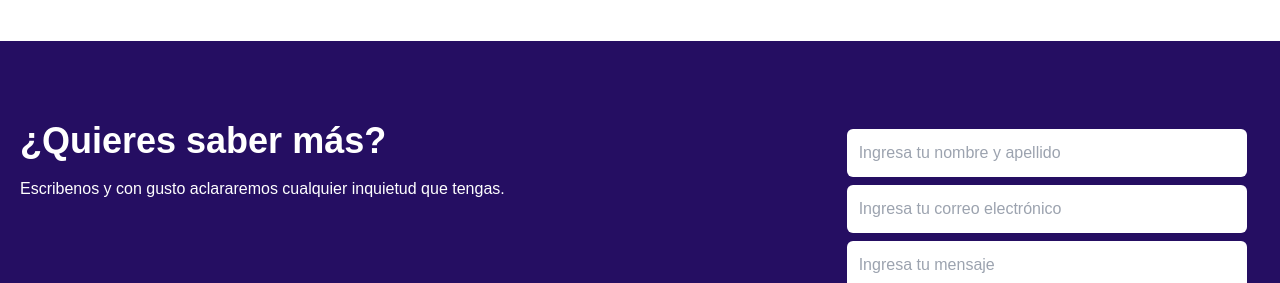
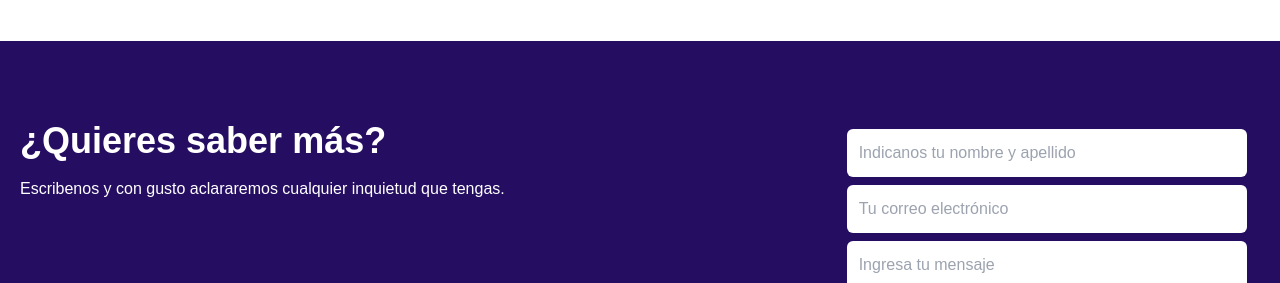
Before and after one commit to Dentmedia-oddi/client_oddi, a React (Create React App) app in the folder oddi/: page / in a window 1280 px wide. Shown: the part 1947-2230 px from the top of the page. Built offline with nearby package versions, Linux system fonts and the light colour scheme.

Commit message:
contact form configuration with getform

```diff
--- a/oddi/src/components/InterestForm.jsx
+++ b/oddi/src/components/InterestForm.jsx
@@ -1,33 +1,54 @@
-import React from "react";
+import React, { useRef } from "react";
+
+const getForm = "https://getform.io/f/d06f2036-e491-45dc-87ea-b8fdbdb6f786";
 
 function InterestForm() {
-  return  (
+  const formRef = useRef(null);
+
+  const handleSubmit = () => {
+    setTimeout(() => {
+      formRef.current.reset();
+    }, 500);
+    formRef.current.submit();
+  };
+
+  return (
     <div className="w-full py-16 text-white px-4">
       <div className="max-w-[1240px] mx-auto grid lg:grid-cols-3">
         <div className="lg:col-span-2 my-4">
           <h1 className="md:text-4xl sm:text-3xl text-2xl font-bold pb-4">
             ¿Quieres saber más?
           </h1>
-          <p>Escribenos y con gusto aclararemos cualquier inquietud que tengas.</p>
+          <p>
+            Escribenos y con gusto aclararemos cualquier inquietud que tengas.
+          </p>
         </div>
         <div className="my-4">
           <div className="flex flex-col sm:flex-row mx-auto items-center justify-between w-full">
-            <form>
+            <form
+              ref={formRef}
+              method="POST"
+              action={getForm}
+              onSubmit={handleSubmit}
+            >
               <input
                 className="p-3 my-2 w-[400px] flex  rounded-md text-black"
                 type="text"
-              placeholder="Ingresa tu nombre y apellido"
+                placeholder="Indicanos tu nombre y apellido"
+                name='name'
               />
               <input
                 className="p-3 my-2 w-[400px] flex  rounded-md text-black"
                 type="email"
-                placeholder="Ingresa tu correo electrónico"
+                placeholder="Tu correo electrónico"
+                name='email'
               />
               <textarea
                 className="p-3 my-2 w-[400px] flex  rounded-md text-black"
                 type="message"
                 rows="10"
                 placeholder="Ingresa tu mensaje"
+                name='message'
               />
               <button className="bg-[#1DCAD3] w-[100px] rounded-md font-medium ml-auto my-6 px-6 py-3 text-[#250E62]">
                 Enviar
```
Lines whose indentation alone changed are shown as unchanged.
